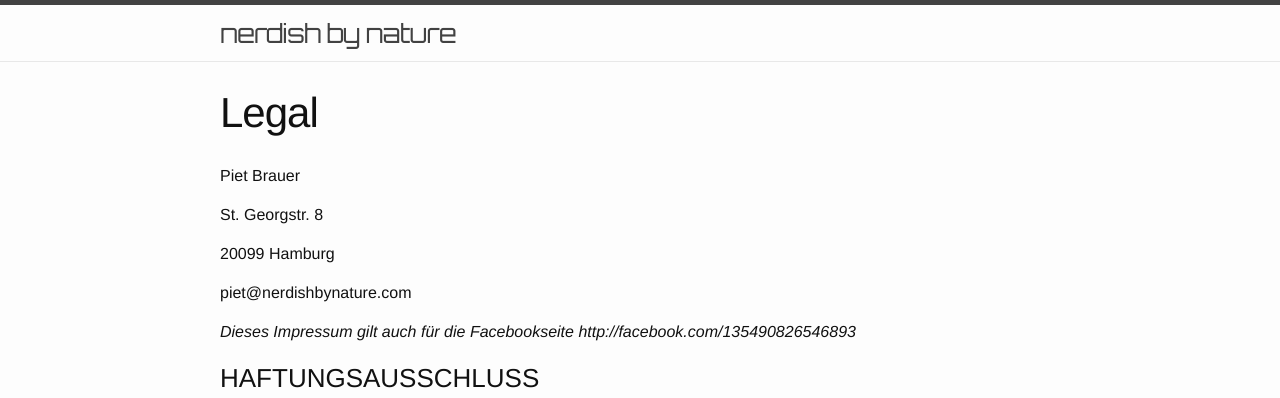
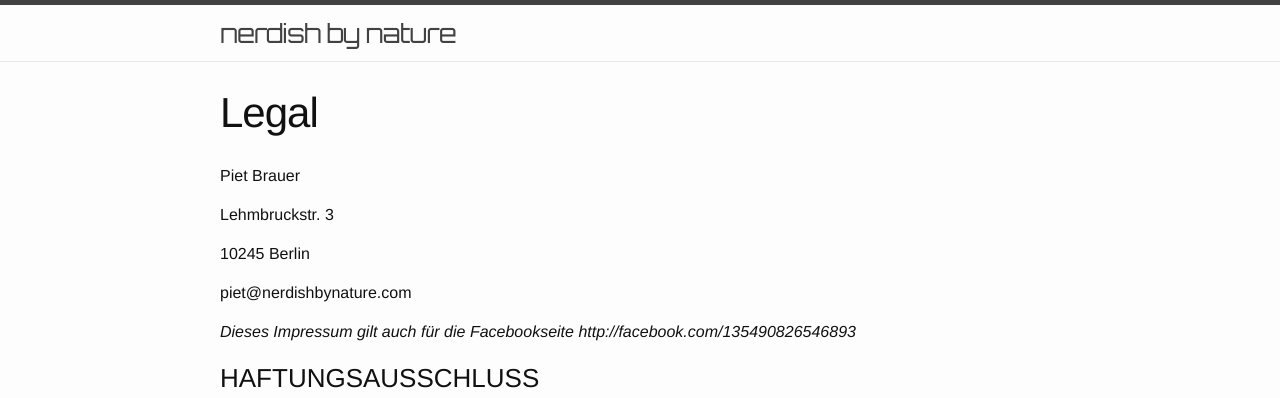
Before and after one commit to nerdishbynature/nerdishbynature.github.io, a Jekyll site: the page built from about.md, in a window 1280 px wide. Shown: the top 398 px of the page. Built offline with Jekyll 4.4.1, drawn with Linux system fonts in a browser that asks for light colours.

Commit message:
Fix address

```diff
--- a/about.md
+++ b/about.md
@@ -6,9 +6,9 @@ permalink: /imprint/
 
 Piet Brauer
 
-St. Georgstr. 8
+Lehmbruckstr. 3
 
-20099 Hamburg
+10245 Berlin
 
 piet@nerdishbynature.com
 
```
